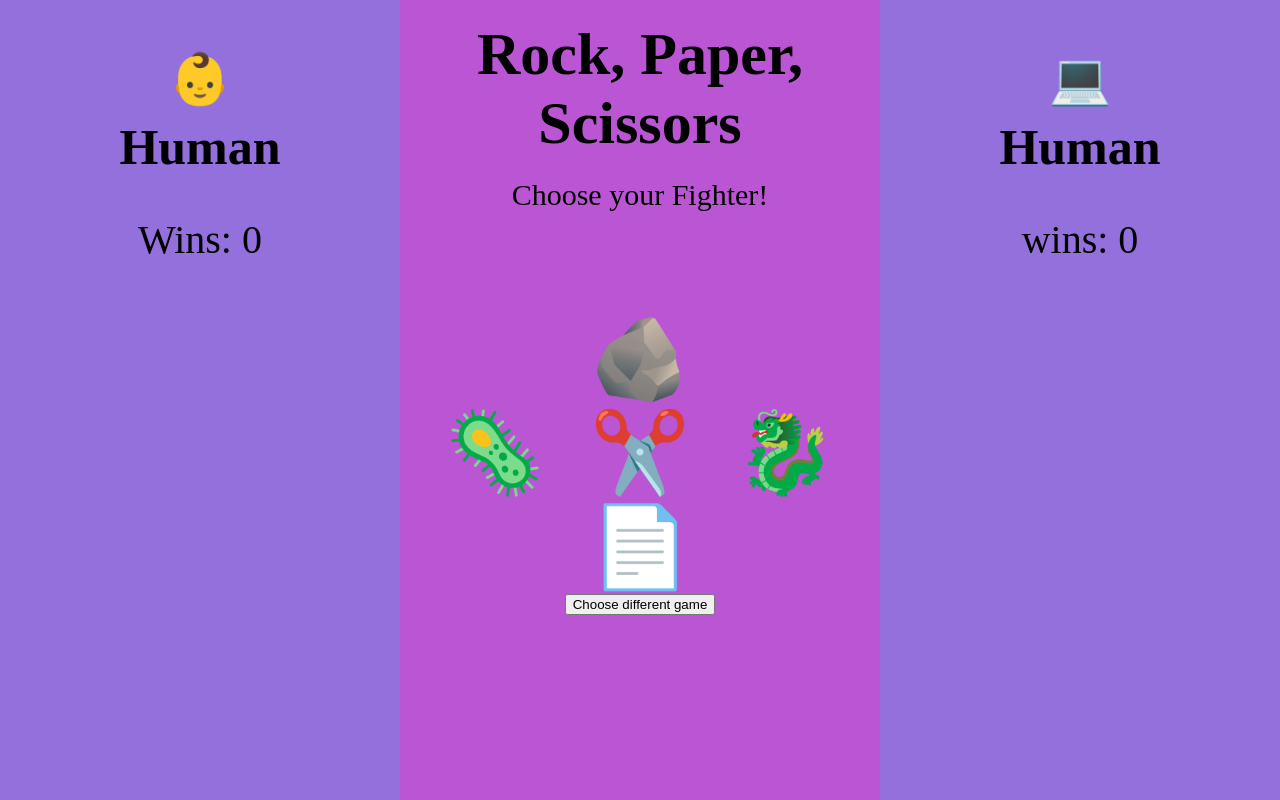
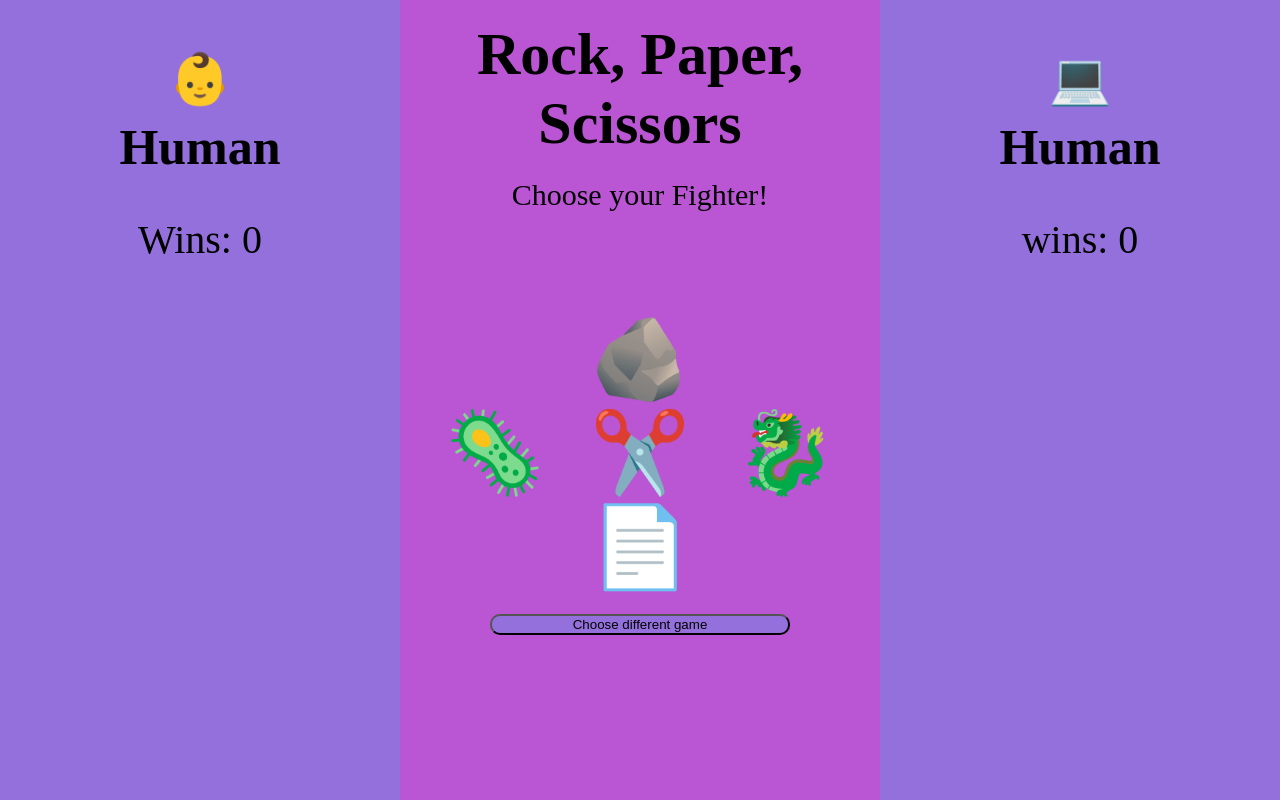
Before and after one commit to marshallhotaling/Rock-Paper-Scissors, a plain HTML site: page index.html in a window 1280 px wide. Both pictures are taken after a click on the element 640 px from the left and 523 px from the top of the page. Drawn offline with Linux system fonts and the light colour scheme.

Commit message:
done read me and finished styling

```diff
--- a/styles.css
+++ b/styles.css
@@ -105,9 +105,10 @@
 
 
 .hard {
+    border-radius: 10px;
     margin-top: 20px;
     display: block;
-    background-color: white;
+    background-color: mediumpurple;
     width: 300px;
     margin-right: auto;
     margin-left: auto;
@@ -119,9 +120,10 @@
     cursor: pointer;
 }
 .normal {
+    border-radius: 10px;
     margin-top: 20px;
     display: block;
-    background-color: white;
+    background-color: mediumpurple;
     width: 300px;
     margin-right: auto;
     margin-left: auto;
@@ -177,3 +179,13 @@
 .blockClass {
     display: block;
 }
+.backButton{
+    border-radius: 10px;
+    margin-top: 20px;
+    display: block;
+    background-color: mediumpurple;
+    width: 300px;
+    margin-right: auto;
+    margin-left: auto;
+    cursor: pointer;
+}
```
Also changed, not shown: 1 other file.
